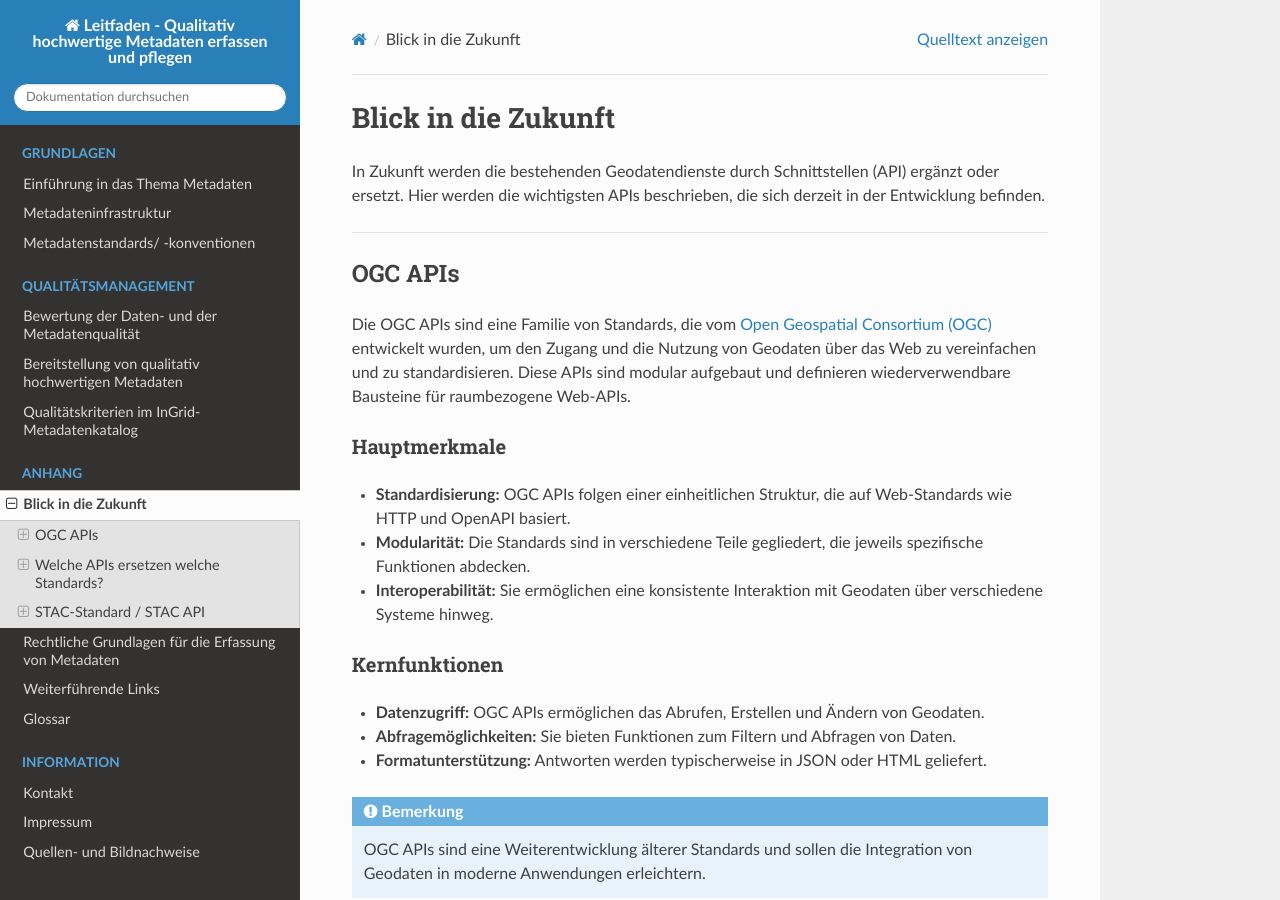
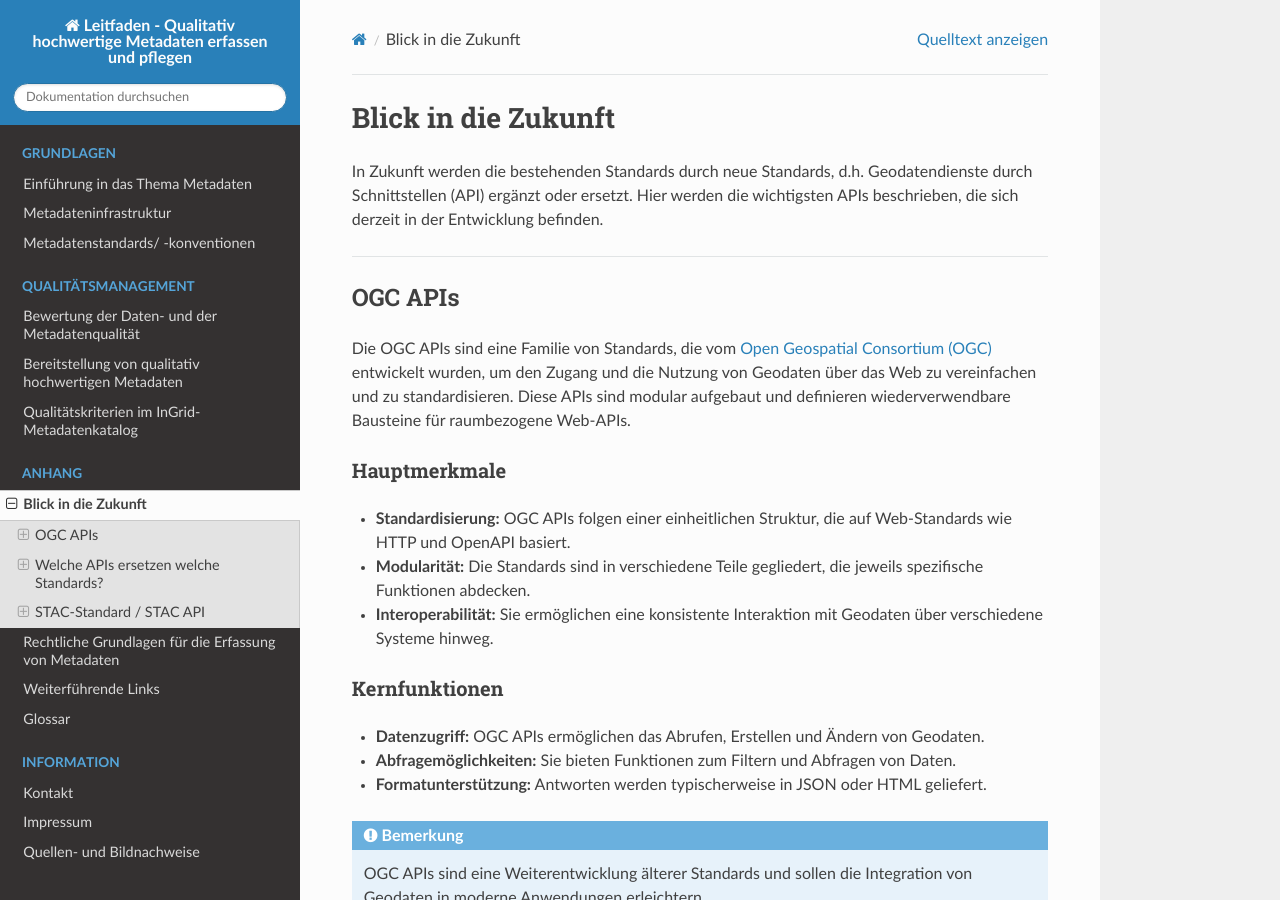
Before and after one commit to tomiwo/ingrid-mdk-st-high-quality-metadata, a Sphinx documentation site: the page built from docs/anhang/zukunft.rst, in a window 1280 px wide and 900 px high. Built offline with Sphinx 7.4.7 and the Read the Docs theme 3.1.0, drawn with Linux system fonts in a browser that asks for light colours.

Commit message:
Update zukunft.rst

```diff
--- a/docs/anhang/zukunft.rst
+++ b/docs/anhang/zukunft.rst
@@ -3,8 +3,7 @@
 Blick in die Zukunft
 ====================
 
-In Zukunft werden die bestehenden Geodatendienste durch Schnittstellen (API) ergänzt oder ersetzt.
-Hier werden die wichtigsten APIs beschrieben, die sich derzeit in der Entwicklung befinden.
+In Zukunft werden die bestehenden Standards durch neue Standards, d.h. Geodatendienste durch Schnittstellen (API) ergänzt oder ersetzt. Hier werden die wichtigsten APIs beschrieben, die sich derzeit in der Entwicklung befinden.
 
 
 ----------------------------------------------------------------------------------------------
```
